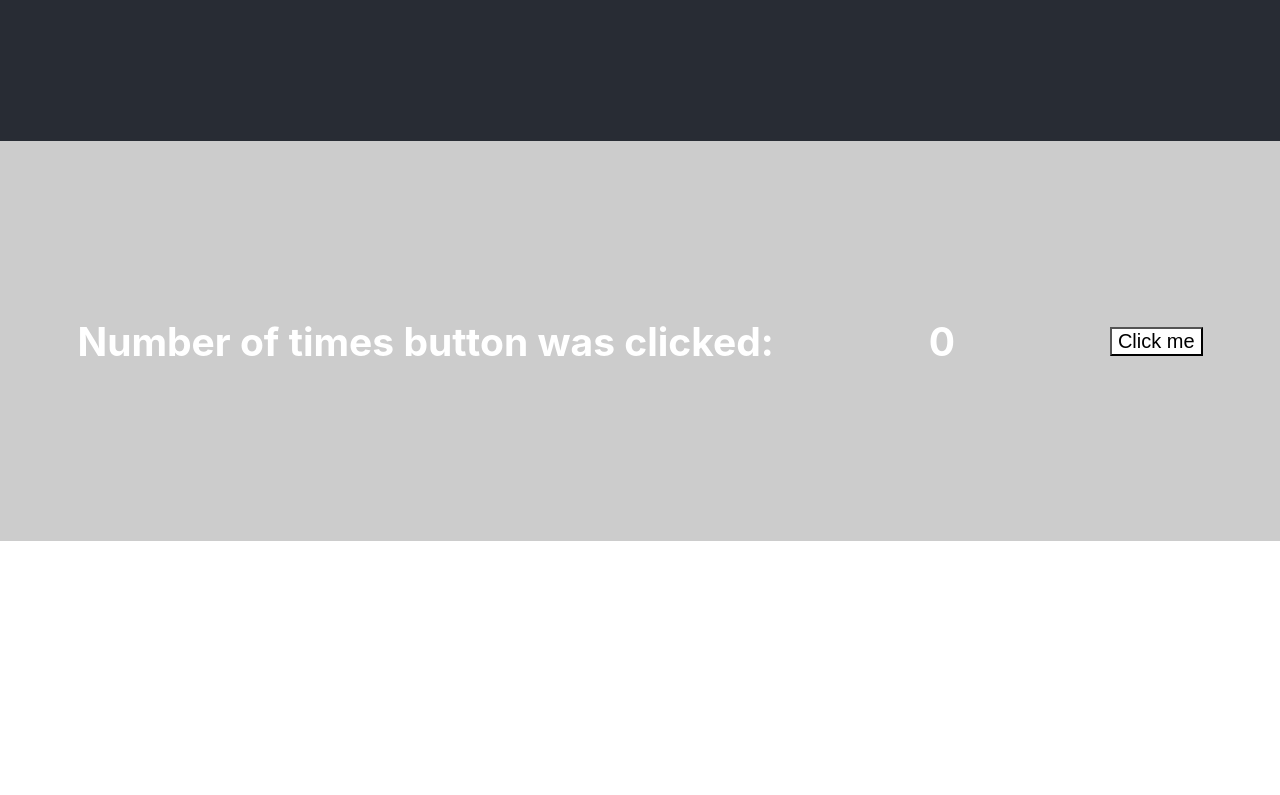
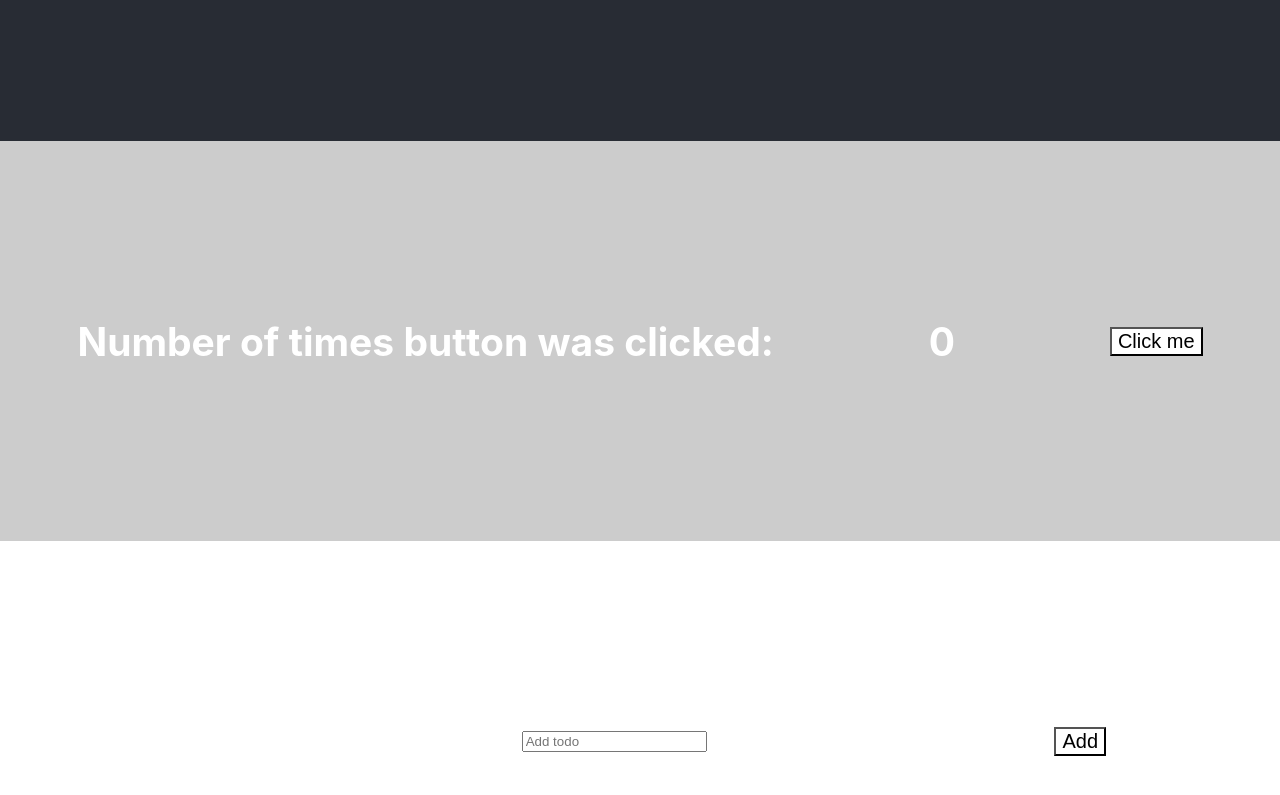
Before and after one commit to SkillsUnion-SE-C3/unidirectional-flow-assignment, a React (Create React App) app: page / in a window 1280 px wide. Shown: the part 259-1054 px from the top of the page. Before the commit the page ends 800 px from the top, so only its background shows below. Built offline with nearby package versions, Linux system fonts and the light colour scheme.

Commit message:
Add todolist

```diff
--- a/src/App.js
+++ b/src/App.js
@@ -1,11 +1,13 @@
 import Lights from './Lights';
 import ClickCounter from './ClickCounter';
+import TodoList from './TodoList';
 
 function App() {
   return (
     <div className="app">
       <Lights />
       <ClickCounter />
+      <TodoList />
     </div>
   );
 }
--- /dev/null
+++ b/src/TodoList.js
@@ -0,0 +1,18 @@
+import { useState } from 'react'
+
+function TodoList() {
+  const [todos, setTodos] = useState([])
+
+  return (
+    <section>
+      <div>{todos.map((todo, index) =>
+        <h2 style={{ color: todo.done ? "green" : "red" }} key={`todo-${index}`}>{todo.name}</h2>
+      )}
+      </div>
+      <input placeholder="Add todo" />
+      <button>Add</button>
+    </section>
+  )
+}
+
+export default TodoList
```
